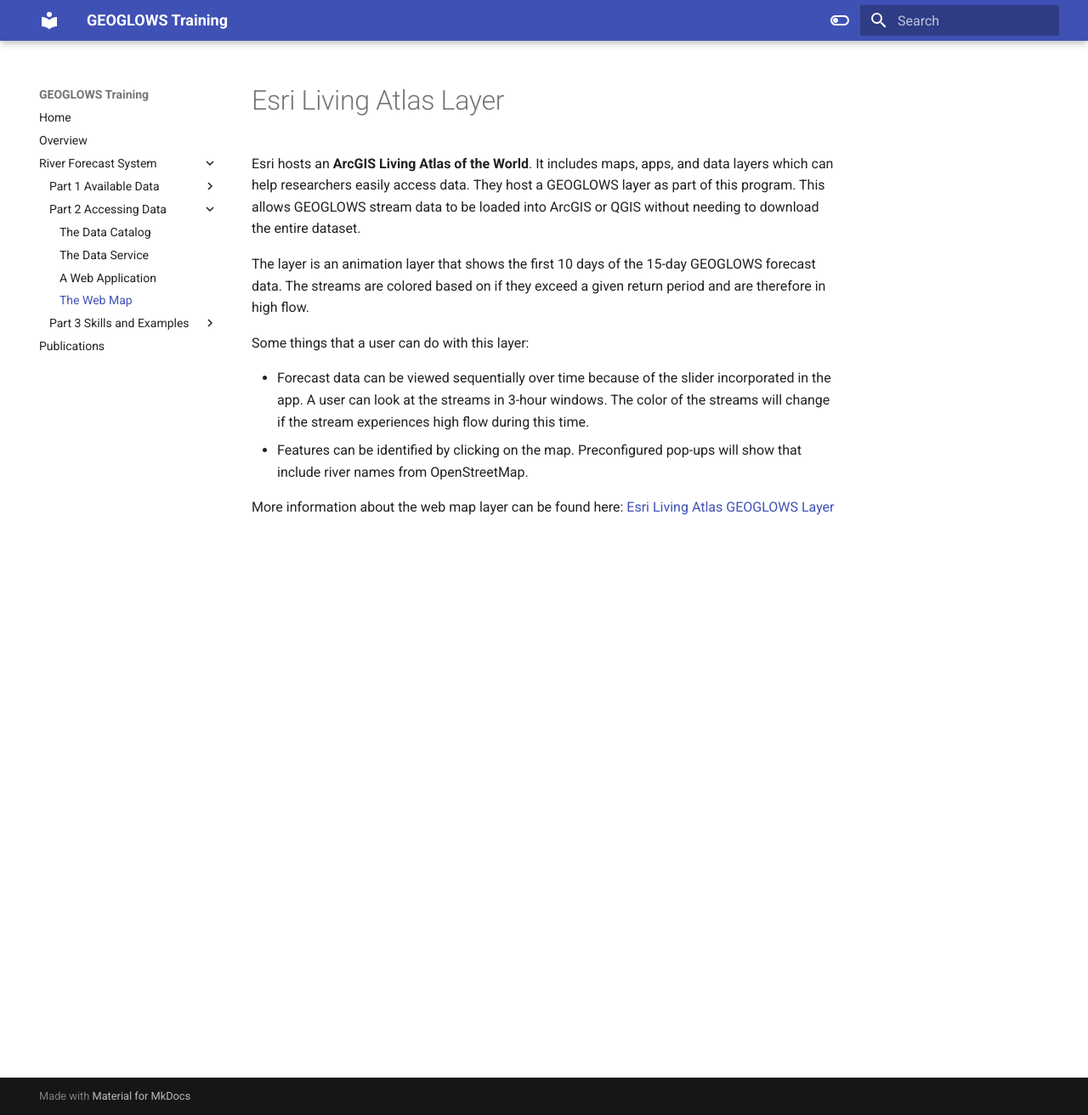
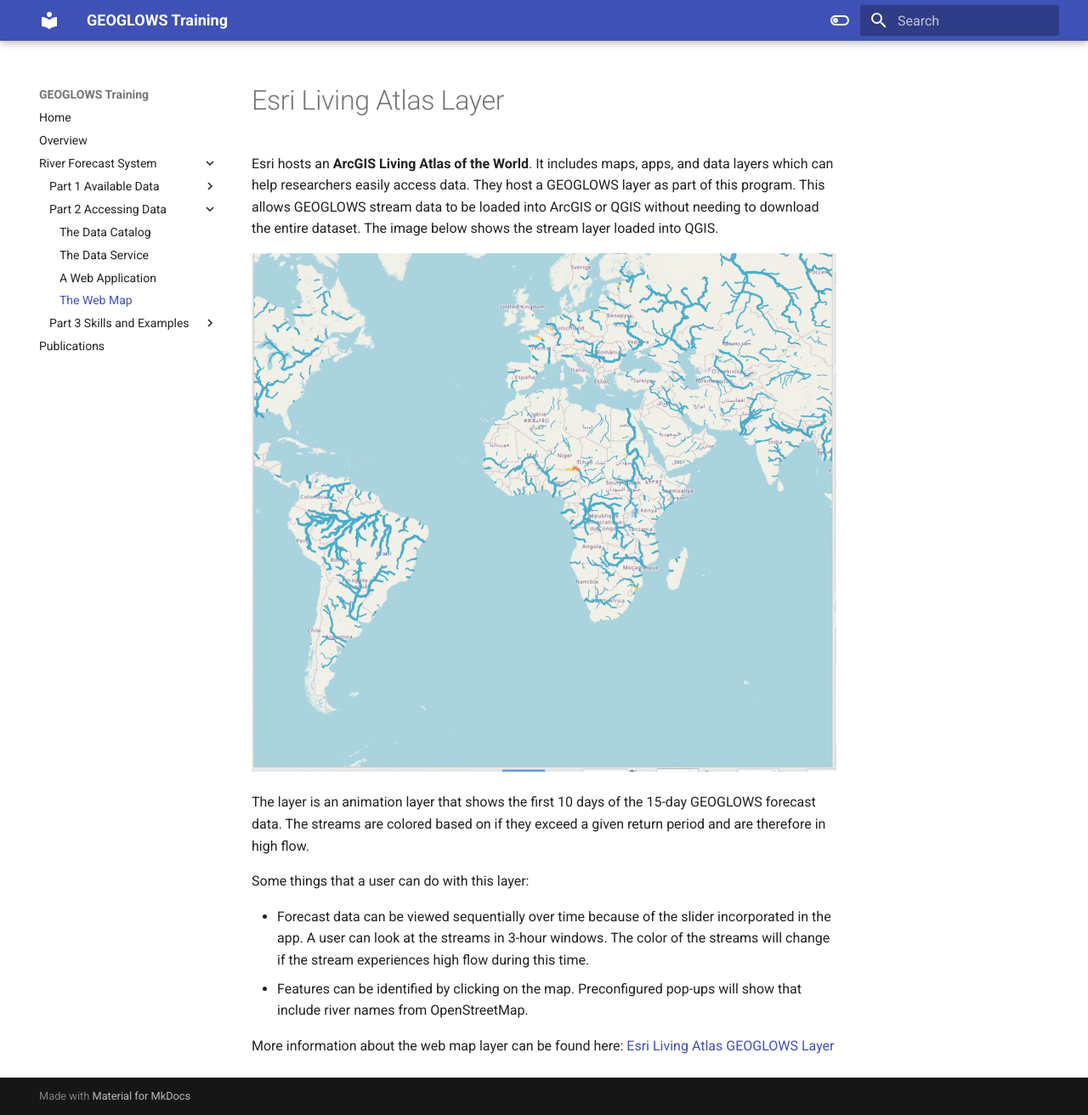
Before and after one commit to geoglows/training.geoglows.org, an MkDocs documentation site: the page built from docs/web_map.md, in a window 1280 px wide and 1312 px high. Shown: the whole window at 85% size. Built offline with MkDocs 1.6.1 and Material for MkDocs 9.7.7, drawn with Linux system fonts in a browser that asks for light colours.

Commit message:
added screenshot

```diff
--- a/docs/web_map.md
+++ b/docs/web_map.md
@@ -1,6 +1,9 @@
 # Esri Living Atlas Layer
 
-Esri hosts an **ArcGIS Living Atlas of the World**. It includes maps, apps, and data layers which can help researchers easily access data. They host a GEOGLOWS layer as part of this program. This allows GEOGLOWS stream data to be loaded into ArcGIS or QGIS without needing to download the entire dataset.
+Esri hosts an **ArcGIS Living Atlas of the World**. It includes maps, apps, and data layers which can help researchers easily access data. They host a GEOGLOWS layer as part of this program. This allows GEOGLOWS stream data to be loaded into ArcGIS or QGIS without needing to download the entire dataset. The image below shows the stream layer loaded into QGIS.
+
+![screenshot](imagen.png)
+
 
 The layer is an animation layer that shows the first 10 days of the 15-day GEOGLOWS forecast data. The streams are colored based on if they exceed a given return period and are therefore in high flow.
 
```
Also changed, not shown: docs/imagen.png (added).
